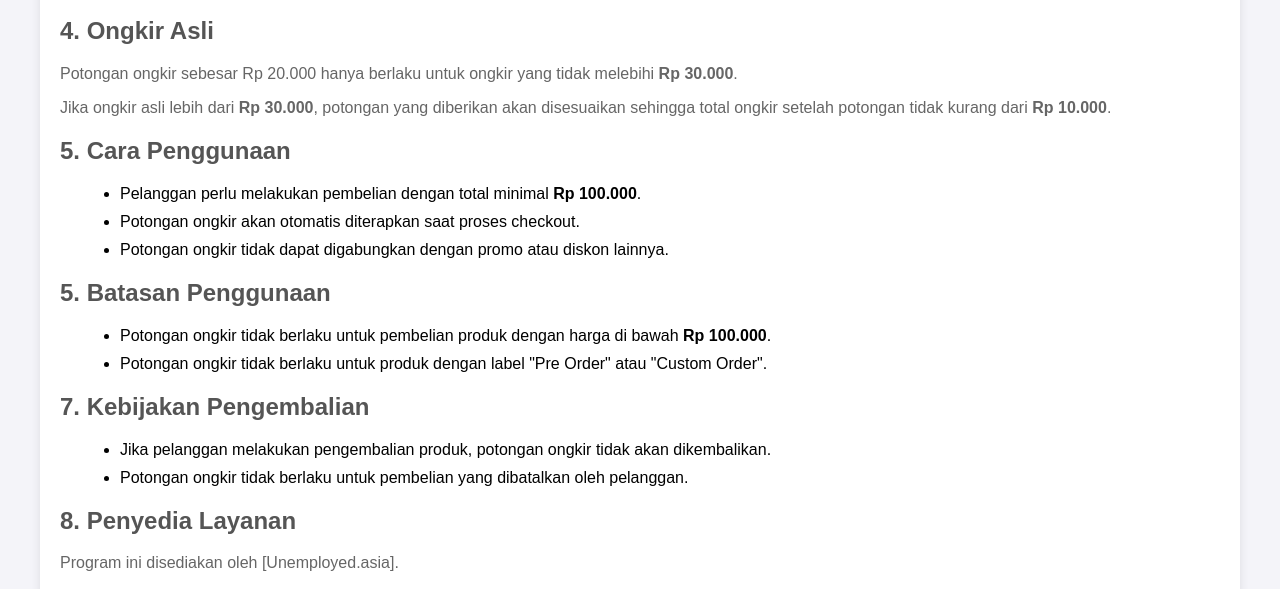
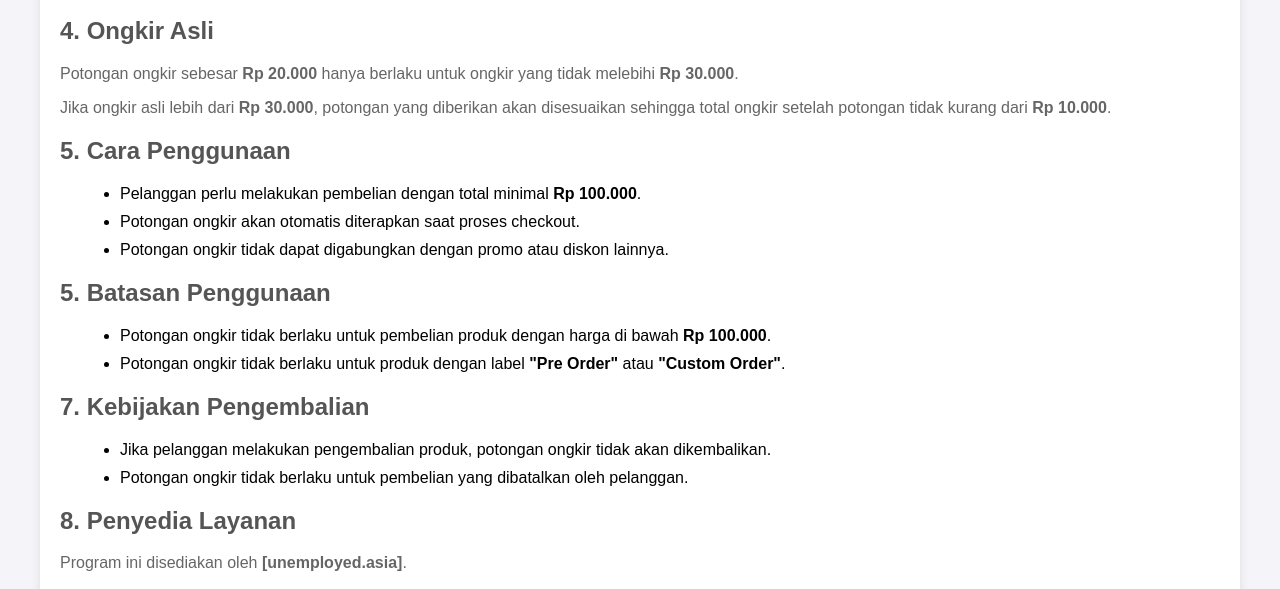
Before and after one commit to abedeck/abedeck.github.io, a plain HTML site: page skgratisongkir.html in a window 1280 px wide. Shown: the part 398-987 px from the top of the page. Drawn offline with Linux system fonts and the light colour scheme.

Commit message:
Update skgratisongkir.html

```diff
--- a/skgratisongkir.html
+++ b/skgratisongkir.html
@@ -3,7 +3,7 @@
 <head>
     <meta charset="UTF-8">
     <meta name="viewport" content="width=device-width, initial-scale=1.0">
-    <title>Syarat dan Ketentuan Gratis Ongkir Rp 20.000</title>
+    <title>Syarat dan Ketentuan Gratis Ongkir</title>
     <style>
         body {
             font-family: Arial, sans-serif;
@@ -50,7 +50,7 @@
         <p>Potongan ongkir sebesar Rp 20.000 berlaku untuk pengiriman ke seluruh wilayah di Indonesia.</p>
 
           <h2>4. Ongkir Asli</h2>
-        <p>Potongan ongkir sebesar Rp 20.000 hanya berlaku untuk ongkir yang tidak melebihi <strong>Rp 30.000</strong>.</p>
+        <p>Potongan ongkir sebesar <strong>Rp 20.000</strong> hanya berlaku untuk ongkir yang tidak melebihi <strong>Rp 30.000</strong>.</p>
         <p>Jika ongkir asli lebih dari <strong>Rp 30.000</strong>, potongan yang diberikan akan disesuaikan sehingga total ongkir setelah potongan tidak kurang dari <strong>Rp 10.000</strong>.</p>
 
         <h2>5. Cara Penggunaan</h2>
@@ -63,7 +63,7 @@
         <h2>5. Batasan Penggunaan</h2>
         <ul>
             <li>Potongan ongkir tidak berlaku untuk pembelian produk dengan harga di bawah <strong>Rp 100.000</strong>.</li>
-            <li>Potongan ongkir tidak berlaku untuk produk dengan label "Pre Order" atau "Custom Order".</li>
+            <li>Potongan ongkir tidak berlaku untuk produk dengan label <strong>"Pre Order"</strong> atau <strong>"Custom Order"</strong>.</li>
         </ul>
 
         <h2>7. Kebijakan Pengembalian</h2>
@@ -73,7 +73,7 @@
         </ul>
 
         <h2>8. Penyedia Layanan</h2>
-        <p>Program ini disediakan oleh [Unemployed.asia].</p>
+        <p>Program ini disediakan oleh <strong>[unemployed.asia]</strong>.</p>
 
         <h2>9. Perubahan Syarat dan Ketentuan</h2>
         <p>Kami berhak untuk mengubah syarat dan ketentuan program ini kapan saja tanpa pemberitahuan terlebih dahulu. Perubahan akan berlaku sejak diterbitkan.</p>
```
